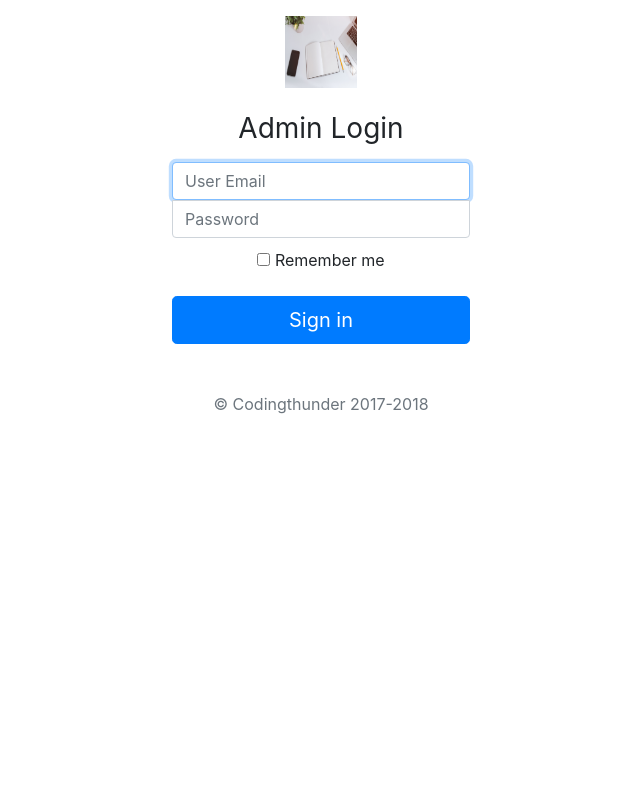
After one commit to ashishkanere/flask-tut, a Flask app: page /dashboard in a window 1280 px wide. The commit adds this page. Shown: the whole page, without its empty margins (309-949 px from the left). Run offline with Flask 3, Linux system fonts and the light colour scheme; some libraries are stand-ins or nearby versions.

Commit message:
lecture 14 completed

```diff
--- a/config.json
+++ b/config.json
@@ -12,7 +12,10 @@
         "gmail-user": "x",
         "passwd": "x",
         "about_text":"Text for about section of the page will be taken from here",
-        "no_of_posts":3
+        "no_of_posts":3,
+        "login_image":"home-bg.jpg",
+        "admin_user":"harry",
+        "admin_password":"1234"
 
 
     }
--- a/main.py
+++ b/main.py
@@ -71,6 +71,15 @@ def home():
 def about():
     return render_template('about.html', params=params)
 
+
+@app.route("/dashboard", methods=['GET', 'POST'])
+def dashboard():
+    if request.method=='POST':
+        pass
+        #Redirect to admin panel
+    else:
+        return render_template('login.html', params=params)
+
 # @app.route("/contact")
 # def contact():
 #     return render_template('contact.html')
--- /dev/null
+++ b/static/css/signin.css
@@ -0,0 +1,26 @@
+
+html,
+body {
+  height: 100%;
+}
+
+.form-signin {
+  max-width: 330px;
+  padding: 1rem;
+}
+
+.form-signin .form-floating:focus-within {
+  z-index: 2;
+}
+
+.form-signin input[type="email"] {
+  margin-bottom: -1px;
+  border-bottom-right-radius: 0;
+  border-bottom-left-radius: 0;
+}
+
+.form-signin input[type="password"] {
+  margin-bottom: 10px;
+  border-top-left-radius: 0;
+  border-top-right-radius: 0;
+}
--- /dev/null
+++ b/templates/login.html
@@ -0,0 +1,87 @@
+<!--
+<!doctype html>
+<html lang="en">
+  <head>
+    <meta charset="utf-8">
+    <meta name="viewport" content="width=device-width, initial-scale=1, shrink-to-fit=no">
+    <meta name="description" content="">
+    <meta name="author" content="">
+    <link rel="icon" href="../../../../favicon.ico">
+
+    <title>login</title>
+
+
+    <link rel="stylesheet" href="https://stackpath.bootstrapcdn.com/bootstrap/4.1.3/css/bootstrap.min.css" integrity="sha384-MCw98/SFnGE8fJT3GXwEOngsV7Zt27NXFoaoApmYm81iuXoPkFOJwJ8ERdknLPMO" crossorigin="anonymous">
+
+    Custom styles for this template
+    <link href="signin.css" rel="stylesheet">
+  </head>
+
+  <body class="text-center">
+
+ <link href="{{url_for('static', filename='css/signin.css')}}" rel="stylesheet">
+
+    <form class="form-signin" action="/dashboard" method="post">
+      {% set fname = 'assets/img/'+  params['login_image']  %}
+      <img class="mb-4" src="{{url_for('static', filename=fname)}}" alt="" width="72" height="72">
+      <h1 class="h3 mb-3 font-weight-normal">Admin Login</h1>
+      <label for="uname" class="sr-only">User Email</label>
+      <input type="text" id="uname" name = "uname" class="form-control" placeholder="User Email" required autofocus>
+      <label for="upass" class="sr-only">Password</label>
+      <input type="password" id="upass" name ="upass" class="form-control" placeholder="Password" required>
+      <div class="checkbox mb-3">
+        <label>
+          <input type="checkbox" value="remember-me"> Remember me
+        </label>
+      </div>
+      <button class="btn btn-lg btn-primary btn-block" type="submit">Sign in</button>
+      <p class="mt-5 mb-3 text-muted">© {{params['blog_name'] }} 2017-2018</p>
+    </form>
+
+
+ </body>
+</html>
+
+<!doctype html>
+<html lang="en">
+  <head>
+    <meta charset="utf-8">
+    <meta name="viewport" content="width=device-width, initial-scale=1, shrink-to-fit=no">
+    <meta name="description" content="">
+    <meta name="author" content="">
+    <link rel="icon" href="../../../../favicon.ico">
+
+    <title>Login</title>
+
+    <!-- Bootstrap core CSS -->
+    <link rel="stylesheet" href="https://stackpath.bootstrapcdn.com/bootstrap/4.1.3/css/bootstrap.min.css" integrity="sha384-MCw98/SFnGE8fJT3GXwEOngsV7Zt27NXFoaoApmYm81iuXoPkFOJwJ8ERdknLPMO" crossorigin="anonymous">
+
+    <!-- Custom styles for this template -->
+    <link href="{{url_for('static', filename='css/signin.css')}}" rel="stylesheet">
+  </head>
+
+  <body class="text-center">
+    <div class="container">
+      <div class="row justify-content-center">
+        <div class="col-md-4">
+          <form class="form-signin" action="/dashboard" method="post">
+            {% set fname = 'assets/img/'+  params['login_image']  %}
+            <img class="mb-4" src="{{url_for('static', filename=fname)}}" alt="" width="72" height="72">
+            <h1 class="h3 mb-3 font-weight-normal">Admin Login</h1>
+            <label for="uname" class="sr-only">User Email</label>
+            <input type="text" id="uname" name="uname" class="form-control" placeholder="User Email" required autofocus>
+            <label for="upass" class="sr-only">Password</label>
+            <input type="password" id="upass" name="upass" class="form-control" placeholder="Password" required>
+            <div class="checkbox mb-3">
+              <label>
+                <input type="checkbox" value="remember-me"> Remember me
+              </label>
+            </div>
+            <button class="btn btn-lg btn-primary btn-block" type="submit">Sign in</button>
+            <p class="mt-5 mb-3 text-muted">© {{params['blog_name'] }} 2017-2018</p>
+          </form>
+        </div>
+      </div>
+    </div>
+  </body>
+</html>
--- a/templates/post.html
+++ b/templates/post.html
@@ -10,7 +10,7 @@
                     <div class="col-md-10 col-lg-8 col-xl-7">
                         <div class="post-heading">
                             <h1>{{post.title}}</h1>
-                            <h2 class="subheading">you can add subheading here</h2>
+                            <h2 class="subheading">{{post.tagline}}</h2>
                             <span class="meta">
                                 Posted by
                                 <a href="#!">Admin</a>
```
